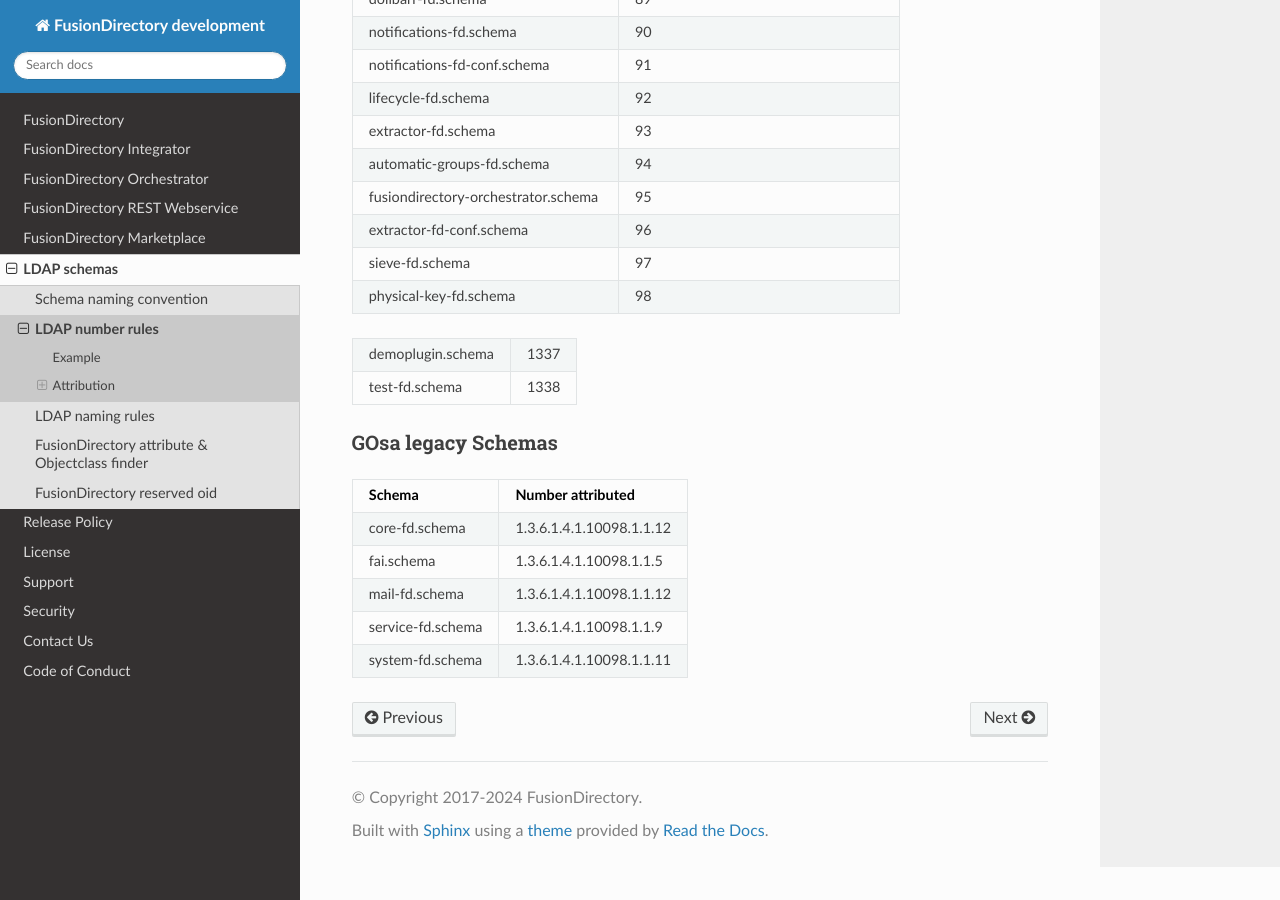
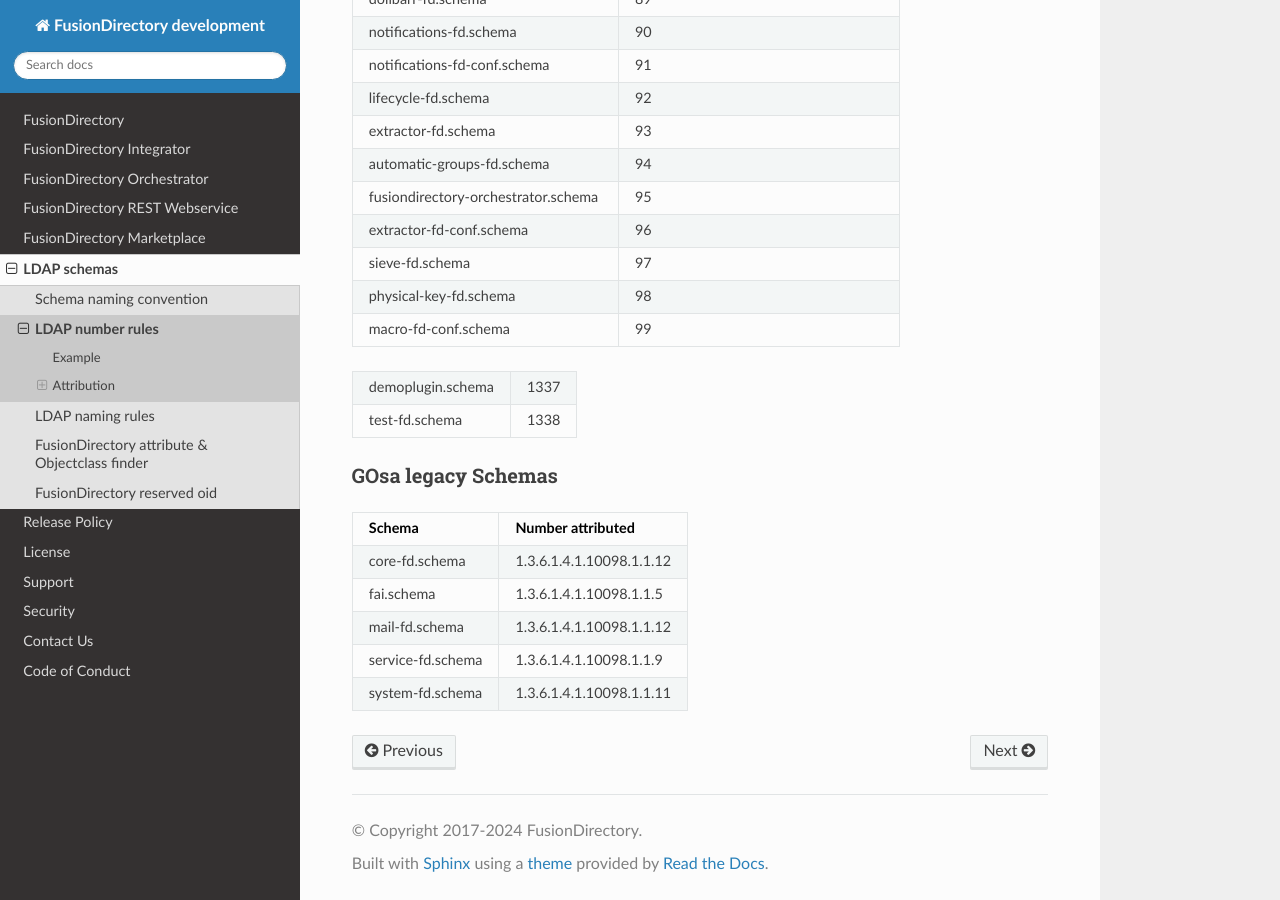
Before and after one commit to fusiondirectory/fusiondirectory-dev-manual, a Sphinx documentation site: the page built from source/ldap/numberrules.rst, in a window 1280 px wide and 900 px high, scrolled down 3817 px. Built offline with Sphinx 7.4.7 and the Read the Docs theme 3.1.0, drawn with Linux system fonts in a browser that asks for light colours.

Commit message:
:sparkles: feat(macro) add the reserver oid number for macro
Signed-off-by: Benoit Mortier <benoit.mortier@fusiondirectory.org>

```diff
--- a/source/ldap/numberrules.rst
+++ b/source/ldap/numberrules.rst
@@ -133,6 +133,7 @@
 extractor-fd-conf.schema              96
 sieve-fd.schema                       97
 physical-key-fd.schema                98
+macro-fd-conf.schema                  99
 ===================================== =====================
 
 ===================================== =====================
```
